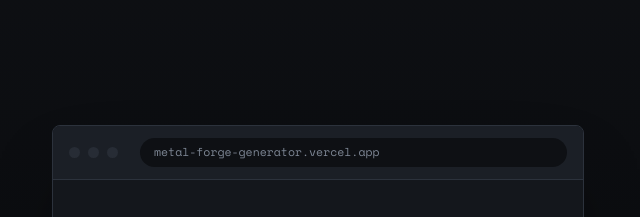
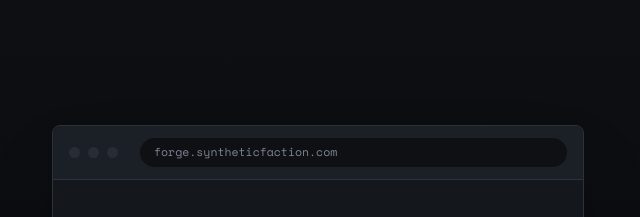
Before and after one commit to metalfactionradio/synthetic-faction-site, a plain HTML site: page index.html in a window 1280 px wide. Shown: the part 1980-2197 px from the top of the page, 26-666 px from the left. Drawn offline with nearby package versions, Linux system fonts and the light colour scheme.

Commit message:
Update Metal Forge links to forge.syntheticfaction.com subdomain

```diff
--- a/index.html
+++ b/index.html
@@ -325,7 +325,7 @@
       <div class="browser reveal">
         <div class="browser-bar">
           <span class="b"></span><span class="b"></span><span class="b"></span>
-          <span class="url">metal-forge-generator.vercel.app</span>
+          <span class="url">forge.syntheticfaction.com</span>
         </div>
         <div class="browser-body">
           <div class="big">Metal Forge</div>
@@ -347,7 +347,7 @@
           <li>Create matching album artwork on the fly</li>
           <li>Free to use — no account required</li>
         </ul>
-        <a href="https://metal-forge-generator.vercel.app/" target="_blank" rel="noopener" class="btn btn-ember">Open Metal Forge →</a>
+        <a href="https://forge.syntheticfaction.com/" target="_blank" rel="noopener" class="btn btn-ember">Open Metal Forge →</a>
       </div>
     </div>
   </div>
@@ -453,7 +453,7 @@
         </div>
         <div class="foot-col">
           <h4>Product</h4>
-          <a href="https://metal-forge-generator.vercel.app/" target="_blank" rel="noopener">Metal Forge</a>
+          <a href="https://forge.syntheticfaction.com/" target="_blank" rel="noopener">Metal Forge</a>
           <a href="#forge">How It Works</a>
         </div>
         <div class="foot-col">
```
